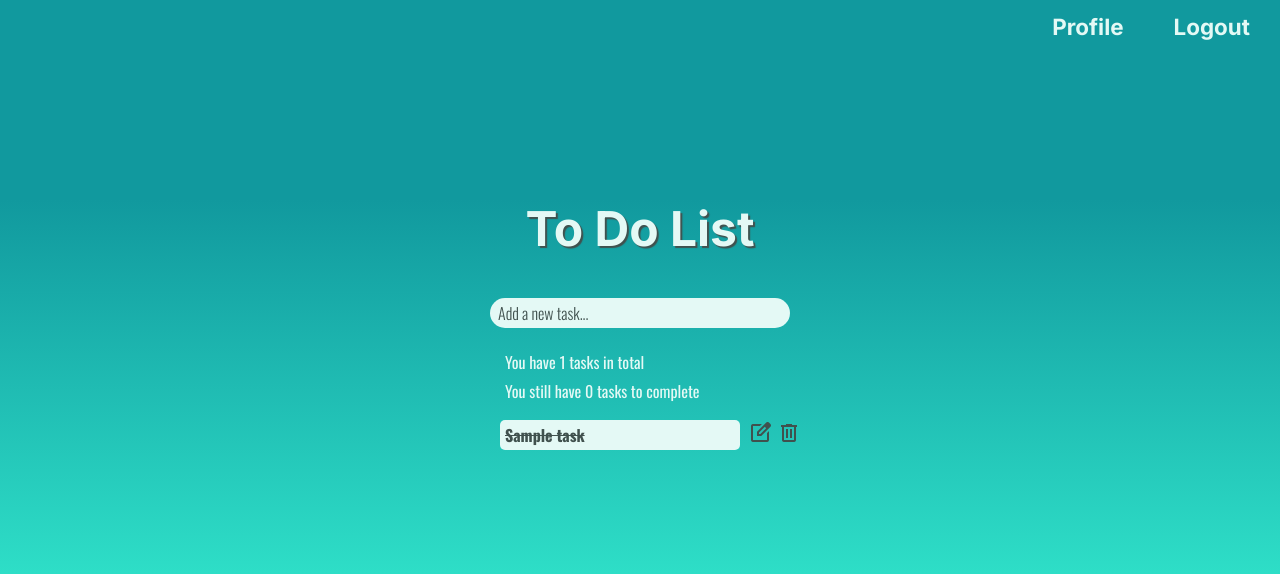
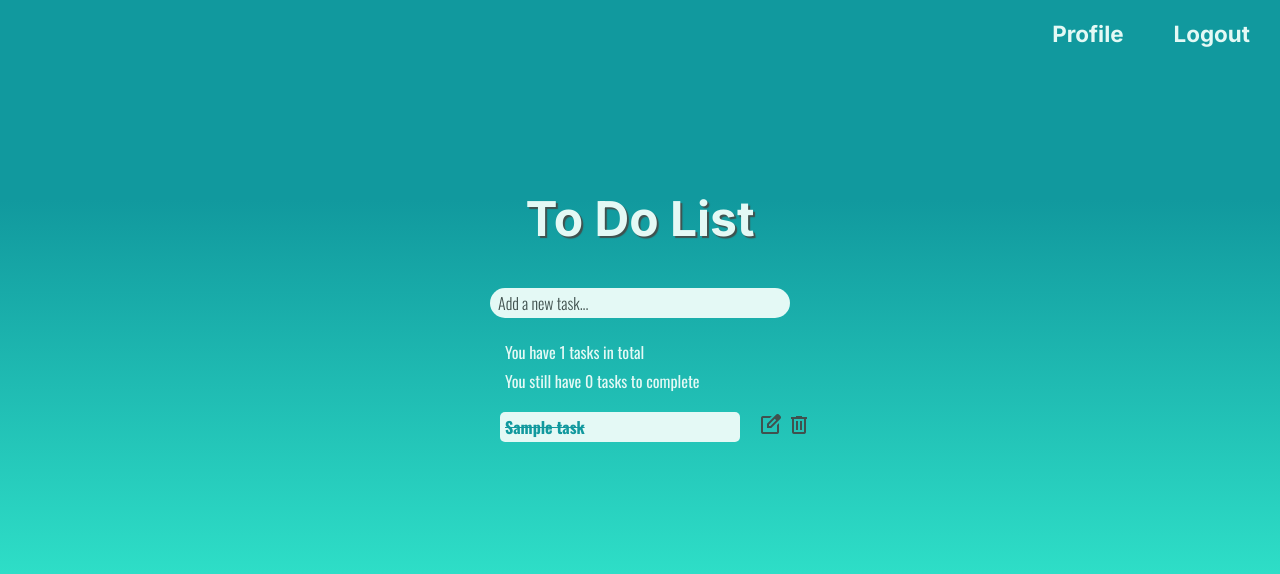
Before and after one commit to arthurvieirasilvaa/to_do_list, a Django app: page / in a window 1280 px wide. Shown: the top 574 px of the page. Run offline with Django 5.2, Linux system fonts and the light colour scheme; a user stored in the database is signed in; tables that the repository leaves empty hold one stand-in row (values such as "Sample post").

Commit message:
Algumas alterações pontuais de estilo

```diff
--- a/static/styles/style.css
+++ b/static/styles/style.css
@@ -24,8 +24,12 @@
 
 /* Estilos para o body das páginas */
 
+html {
+    font-size: 100%;
+}
+
 body {
-    width: 100vw;
+    width: 100%;
     min-height: 100vh;
     background-image: linear-gradient(to bottom, var(--bgcolor2) 25%, var(--bgcolor1) 75%);
     overflow-x: hidden;
@@ -34,18 +38,16 @@
 /* Estilos para o menu de navegação */
 
 nav {
-    float: right;
     width: 100%;
     height: 4vh;
 
     display: flex;
+    flex-wrap: wrap;
     gap: 10px;
     text-align: right;
     align-items: center;
     justify-content: flex-end;
-
-    margin-top: 10px;
-    padding: 10px;
+    padding-right: 10px;
 
     position: relative;
     transition: all .3s cubic-bezier(.2, 0, 0, 1);
@@ -99,7 +101,6 @@
     max-width: 100vw;
     box-sizing: border-box;
     min-height: 500px;
-    max-height: 700px;
 }
 
 /* Estilos para o título principal das páginas */
@@ -120,7 +121,9 @@
 /* Estilos para a página principal */
 
 .add-task-input {
+    width: 90%;
     min-width: 300px;
+
     height: 30px;
 
     border-radius: 50px;
@@ -165,7 +168,9 @@
 }
 
 .task-item {
-    display: flex;
+    display: grid;
+    grid-template-columns: 1fr auto;
+    gap: 10px;
     align-items: center;
 
     width: 280px;
@@ -204,6 +209,7 @@
 
 .task-completed-title-wrapper {
     text-decoration: line-through;
+    color: var(--bgcolor2);
 }
 
 .task-icons {
@@ -293,7 +299,8 @@
 }
 
 .form-button {
-    width: 60px;
+    min-width: 60px;
+    max-width: 80px;
     height: 30px;
 
     font-family: var(--secondfont);
```
